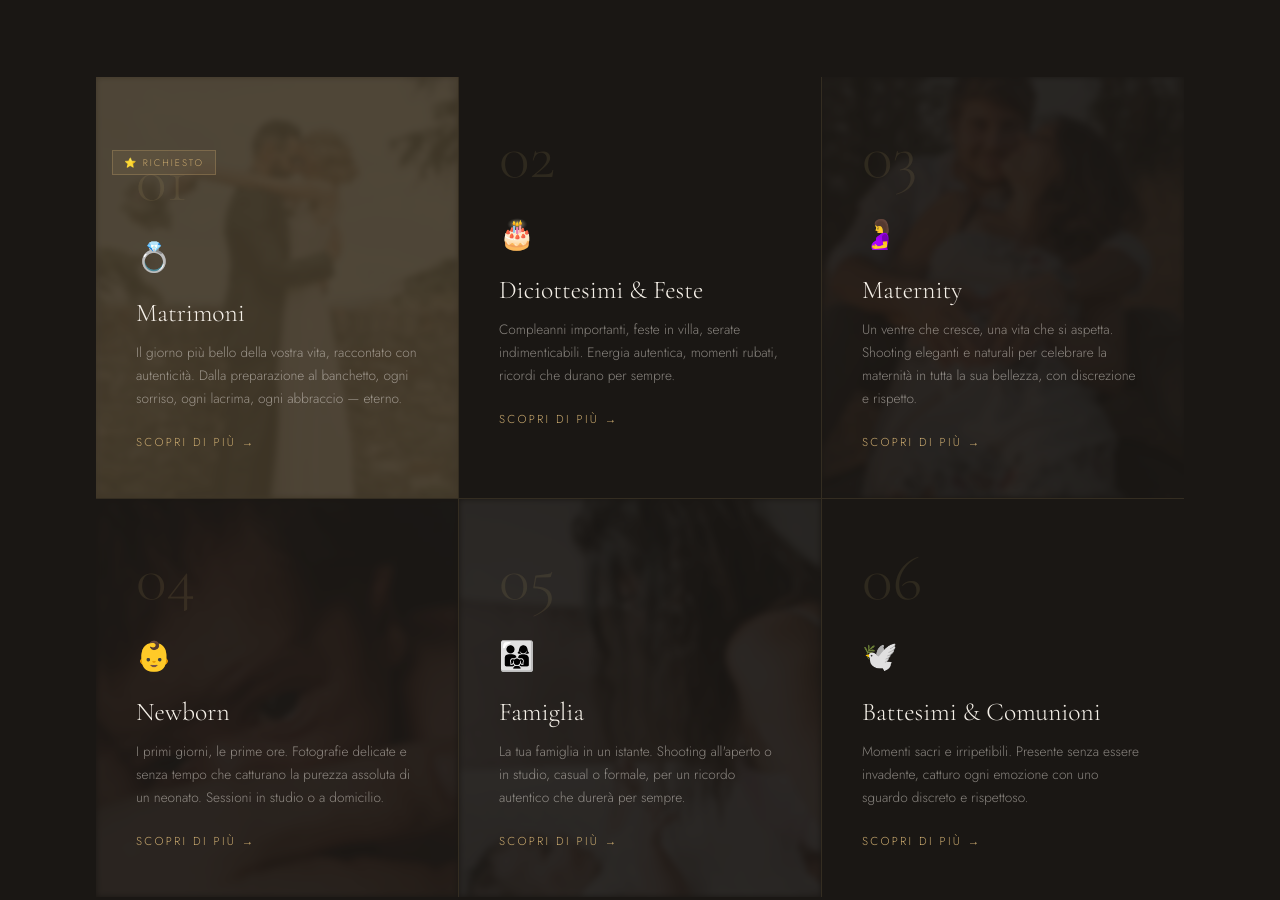
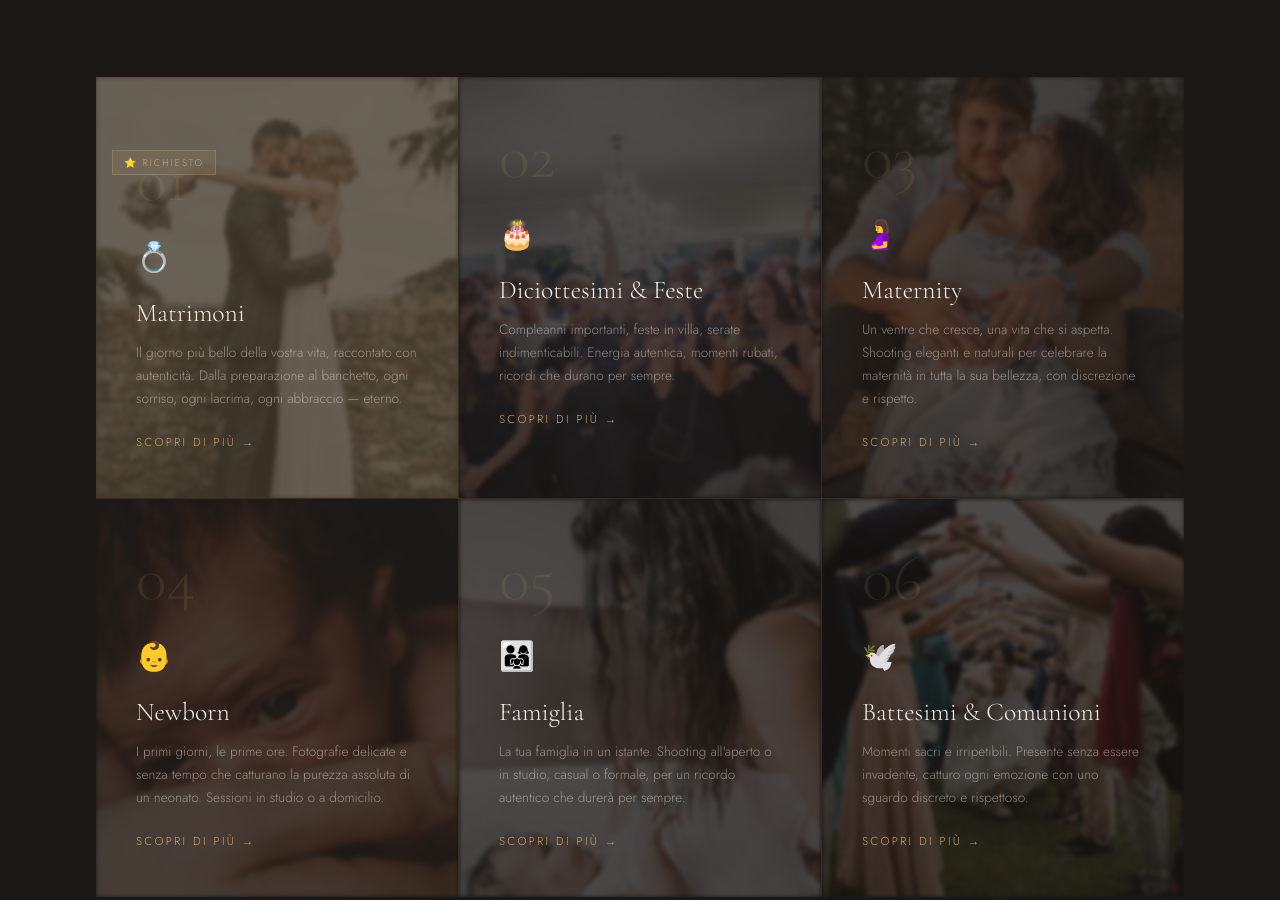
Before and after one commit to carlogasbarbieri/carlobarbieriph, a plain HTML site: page index.html in a window 1280 px wide. Shown: the part 1473-2373 px from the top of the page. Drawn offline with nearby package versions, Linux system fonts and the light colour scheme.

Commit message:
Add files via upload

```diff
--- a/index.html
+++ b/index.html
@@ -436,14 +436,14 @@
     .service-card-bg {
       position: absolute; inset: 0;
       background-size: cover; background-position: center;
-      opacity: 0.08;
+      opacity: 0.22;
       transition: opacity .5s;
-      filter: blur(3px);
-    }
-    .service-card:hover .service-card-bg { opacity: 0.18; }
+      filter: blur(2px);
+    }
+    .service-card:hover .service-card-bg { opacity: 0.38; }
     .service-card > *:not(.service-card-bg):not(.accent-line) { position: relative; z-index: 1; }
     @media (max-width: 900px) {
-      .service-card-bg { opacity: 0.12; filter: blur(2px); }
+      .service-card-bg { opacity: 0.26; filter: blur(1.5px); }
     }
 
     /* ── ABOUT ── */
@@ -1045,6 +1045,7 @@
     </div>
 
     <div class="service-card">
+      <div class="service-card-bg" style="background-image:url('images/fotografo-diciottesimo-bologna-01.jpg')"></div>
       <div class="service-num">02</div>
       <span class="service-icon">🎂</span>
       <h3 class="service-name">Diciottesimi & Feste</h3>
@@ -1084,6 +1085,7 @@
     </div>
 
     <div class="service-card">
+      <div class="service-card-bg" style="background-image:url('images/fotografo-matrimonio-bologna-04.jpg')"></div>
       <div class="service-num">06</div>
       <span class="service-icon">🕊️</span>
       <h3 class="service-name">Battesimi & Comunioni</h3>
```
